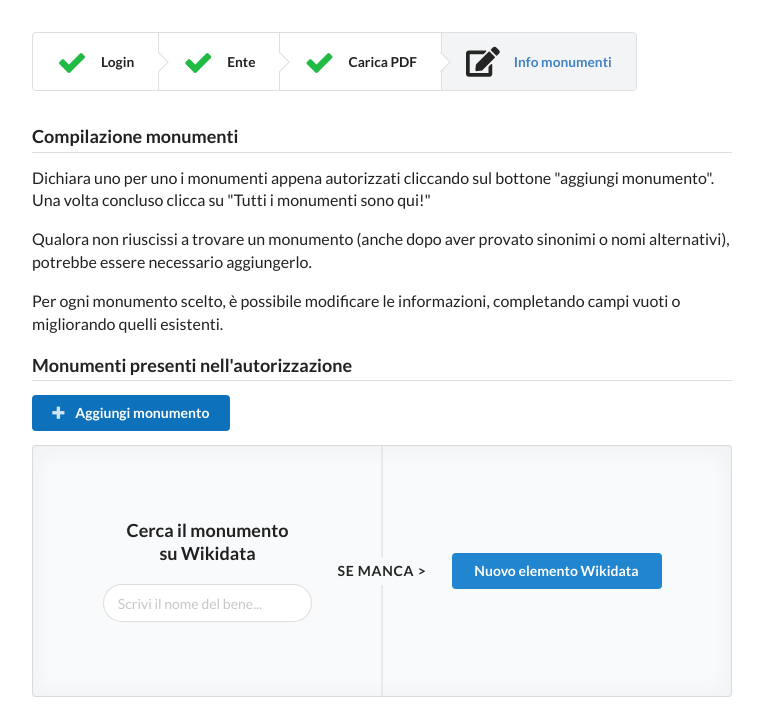
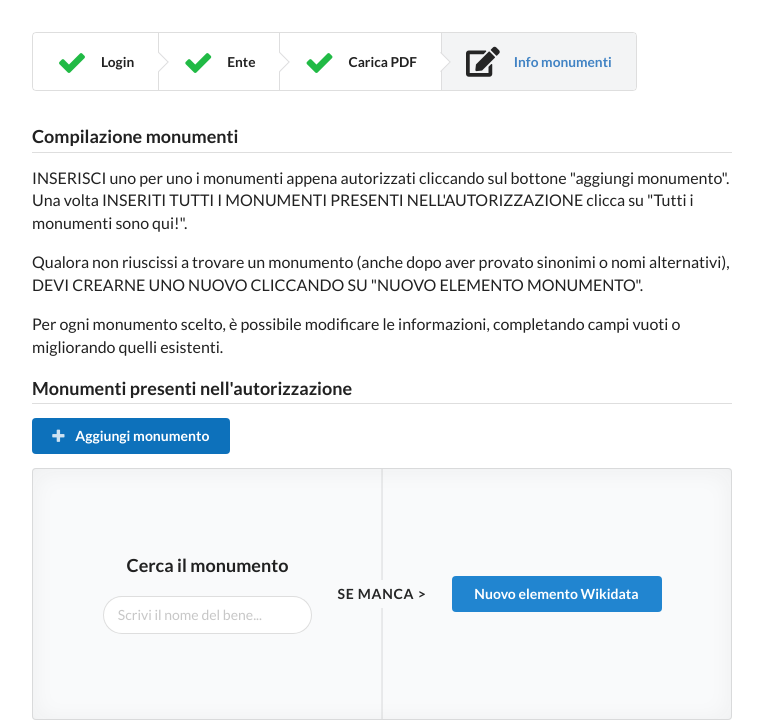
Before and after one commit to synapta/maschera-inserimento-wikidata, a website: page app/monumenti.html in a window 1280 px wide. Both pictures are taken after a click on the button "Aggiungi monumento". Shown: the top 726 px of the page, without its empty margins (258-1021 px from the left). Drawn offline with nearby package versions, Linux system fonts and the light colour scheme; no server answers.

Commit message:
improved texts

```diff
--- a/app/monumenti.html
+++ b/app/monumenti.html
@@ -46,12 +46,13 @@
 
     <div id="fase4text">
       <h3 class="ui dividing header">Compilazione monumenti</h3>
-      <p>Dichiara uno per uno i monumenti appena autorizzati
-        cliccando sul bottone "aggiungi monumento". Una volta concluso clicca su
-        "Tutti i monumenti sono qui!"
+      <p>INSERISCI uno per uno i monumenti appena autorizzati cliccando sul
+        bottone "aggiungi monumento". Una volta INSERITI TUTTI I MONUMENTI
+        PRESENTI NELL'AUTORIZZAZIONE clicca su "Tutti i monumenti sono qui!".
       </p>
       <p>Qualora non riuscissi a trovare un monumento (anche dopo aver provato
-        sinonimi o nomi alternativi), potrebbe essere necessario aggiungerlo.
+        sinonimi o nomi alternativi), DEVI CREARNE UNO NUOVO CLICCANDO SU "NUOVO
+        ELEMENTO MONUMENTO".
       </p>
       <p>Per ogni monumento scelto, è possibile modificare le informazioni,
         completando campi vuoti o migliorando quelli esistenti.
@@ -76,7 +77,7 @@
         <div class="middle aligned row">
           <div class="column">
             <div class="ui icon header">
-              Cerca il monumento<br>su Wikidata
+              Cerca il monumento
             </div>
             <div class="field">
               <div class="ui search">
```
Also changed, not shown: app/ente.html (+4 -3 lines), app/upload.html (+4 -3 lines), 1 other file.
